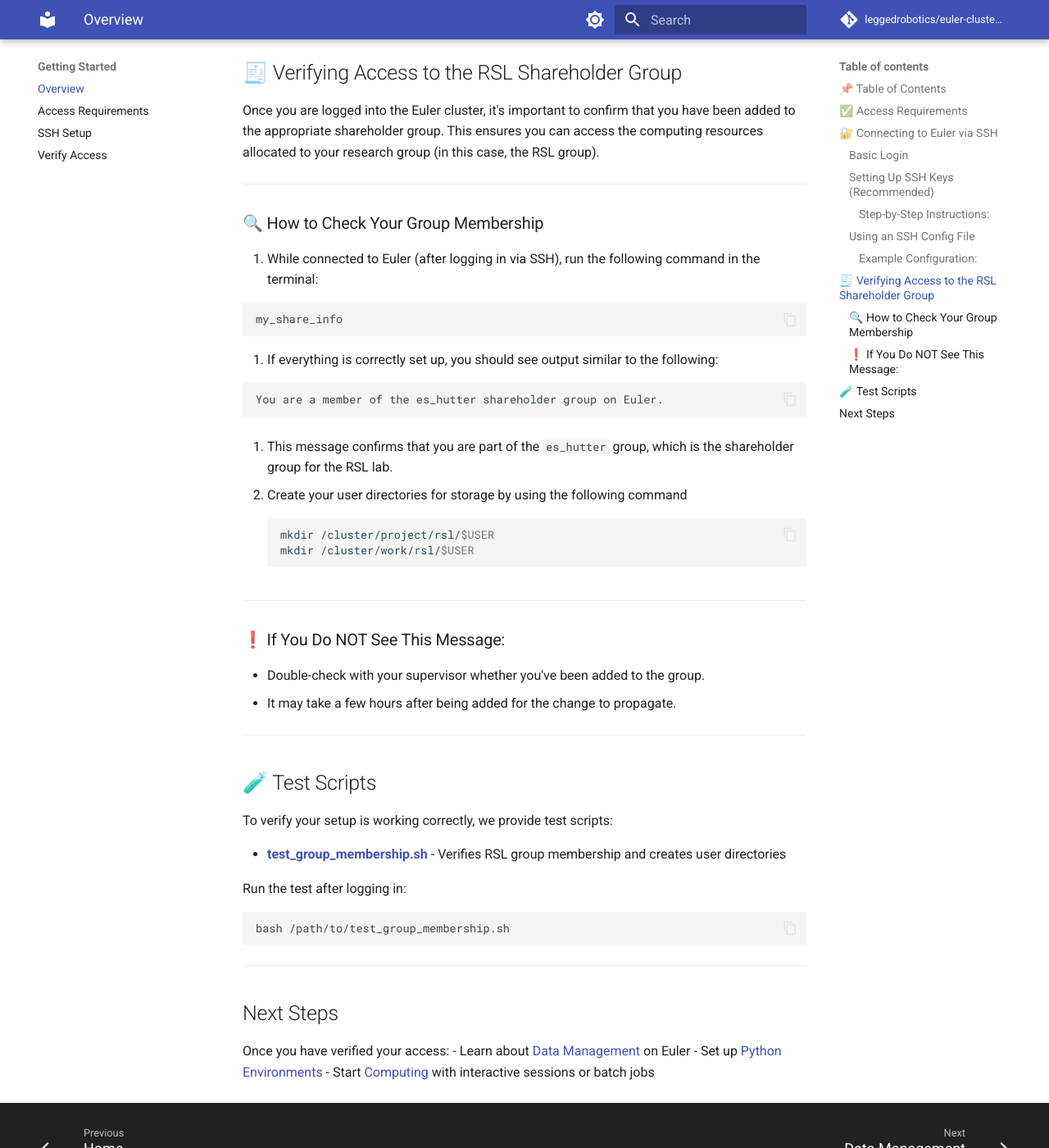
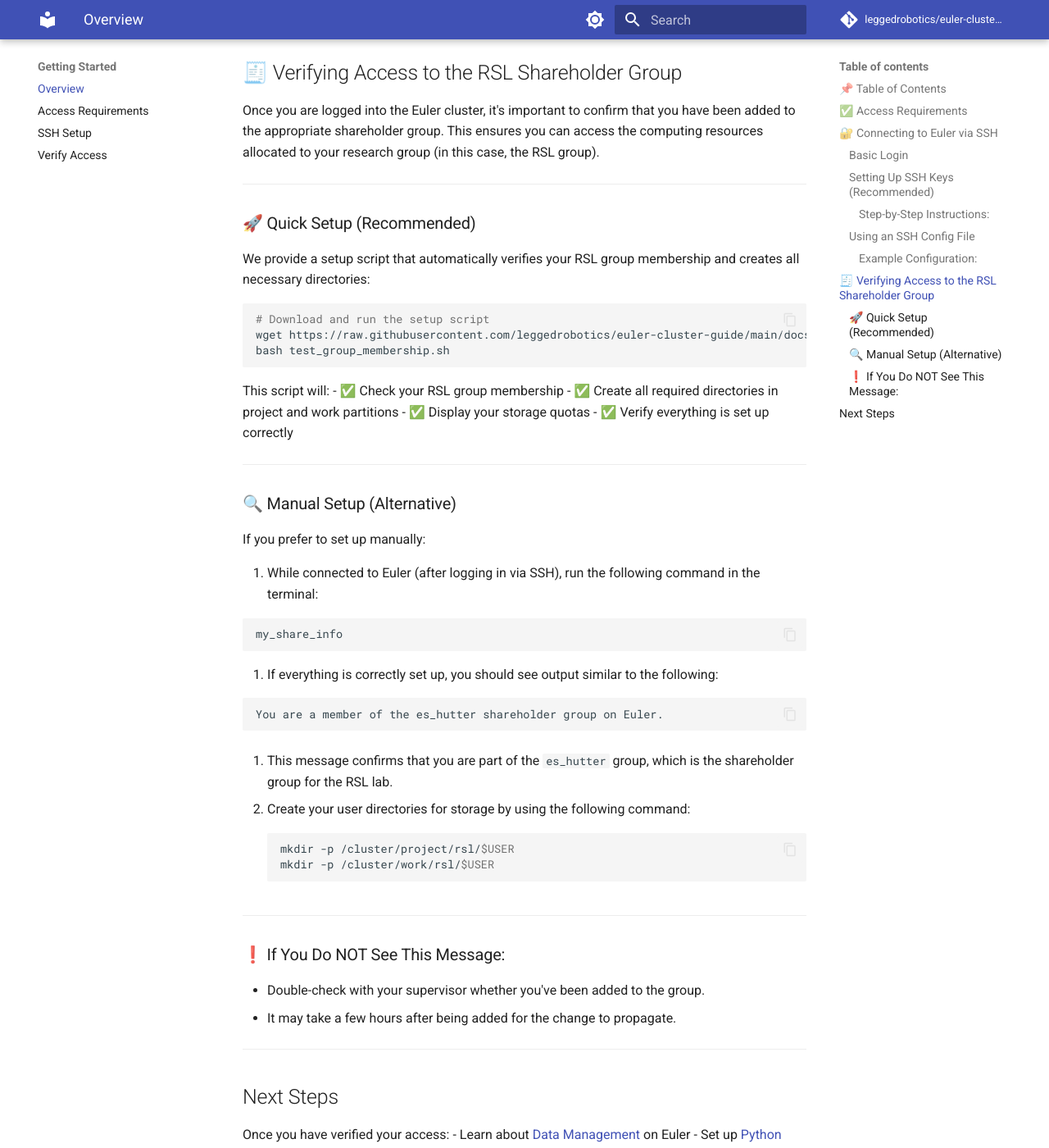
Before and after one commit to leggedrobotics/euler-cluster-guide, an MkDocs documentation site: the page built from docs/getting-started.md, in a window 1280 px wide and 1400 px high, scrolled down 2510 px. Shown: the whole window at 82% size. Built offline with MkDocs 1.6.1 and Material for MkDocs 9.7.7, drawn with Linux system fonts in a browser that asks for light colours; comment, search, counter and statistics services are not loaded.

Commit message:
Update getting-started guide to encourage using setup script

````diff
--- a/docs/getting-started.md
+++ b/docs/getting-started.md
@@ -105,7 +105,27 @@ Once you are logged into the Euler cluster, it's important to confirm that you h
 
 ---
 
-### 🔍 How to Check Your Group Membership
+### 🚀 Quick Setup (Recommended)
+
+We provide a setup script that automatically verifies your RSL group membership and creates all necessary directories:
+
+```bash
+# Download and run the setup script
+wget https://raw.githubusercontent.com/leggedrobotics/euler-cluster-guide/main/docs/scripts/getting-started/test_group_membership.sh
+bash test_group_membership.sh
+```
+
+This script will:
+- ✅ Check your RSL group membership
+- ✅ Create all required directories in project and work partitions
+- ✅ Display your storage quotas
+- ✅ Verify everything is set up correctly
+
+---
+
+### 🔍 Manual Setup (Alternative)
+
+If you prefer to set up manually:
 
 1. While connected to Euler (after logging in via SSH), run the following command in the terminal:
 
@@ -121,10 +141,10 @@ Once you are logged into the Euler cluster, it's important to confirm that you h
 
 3. This message confirms that you are part of the `es_hutter` group, which is the shareholder group for the RSL lab.
 
-4. Create your user directories for storage by using the following command
+4. Create your user directories for storage by using the following command:
    ```bash
-   mkdir /cluster/project/rsl/$USER
-   mkdir /cluster/work/rsl/$USER
+   mkdir -p /cluster/project/rsl/$USER
+   mkdir -p /cluster/work/rsl/$USER
    ```
 
 ---
@@ -136,19 +156,6 @@ Once you are logged into the Euler cluster, it's important to confirm that you h
 
 ---
 
-## 🧪 Test Scripts
-
-To verify your setup is working correctly, we provide test scripts:
-
-- **[test_group_membership.sh](scripts/getting-started/test_group_membership.sh)** - Verifies RSL group membership and creates user directories
-
-Run the test after logging in:
-```bash
-bash /path/to/test_group_membership.sh
-```
-
----
-
 ## Next Steps
 
 Once you have verified your access:
````
